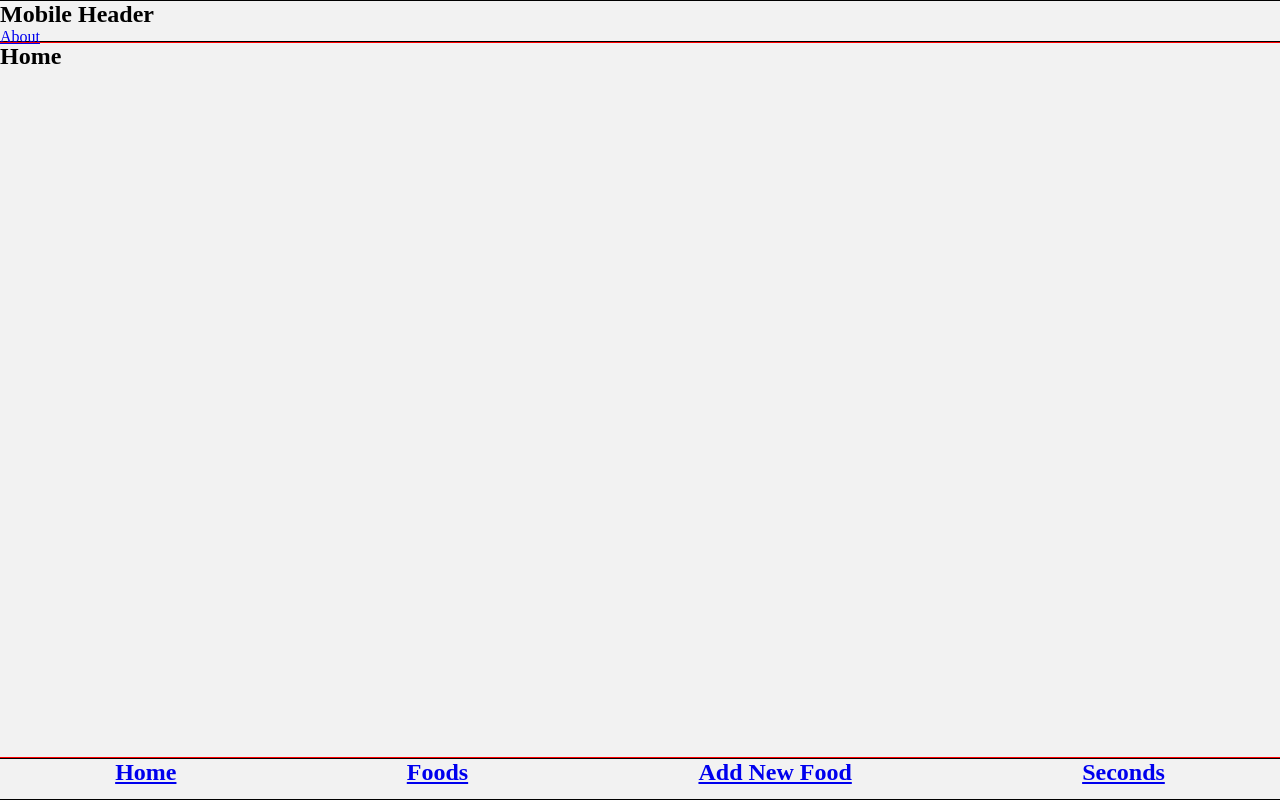
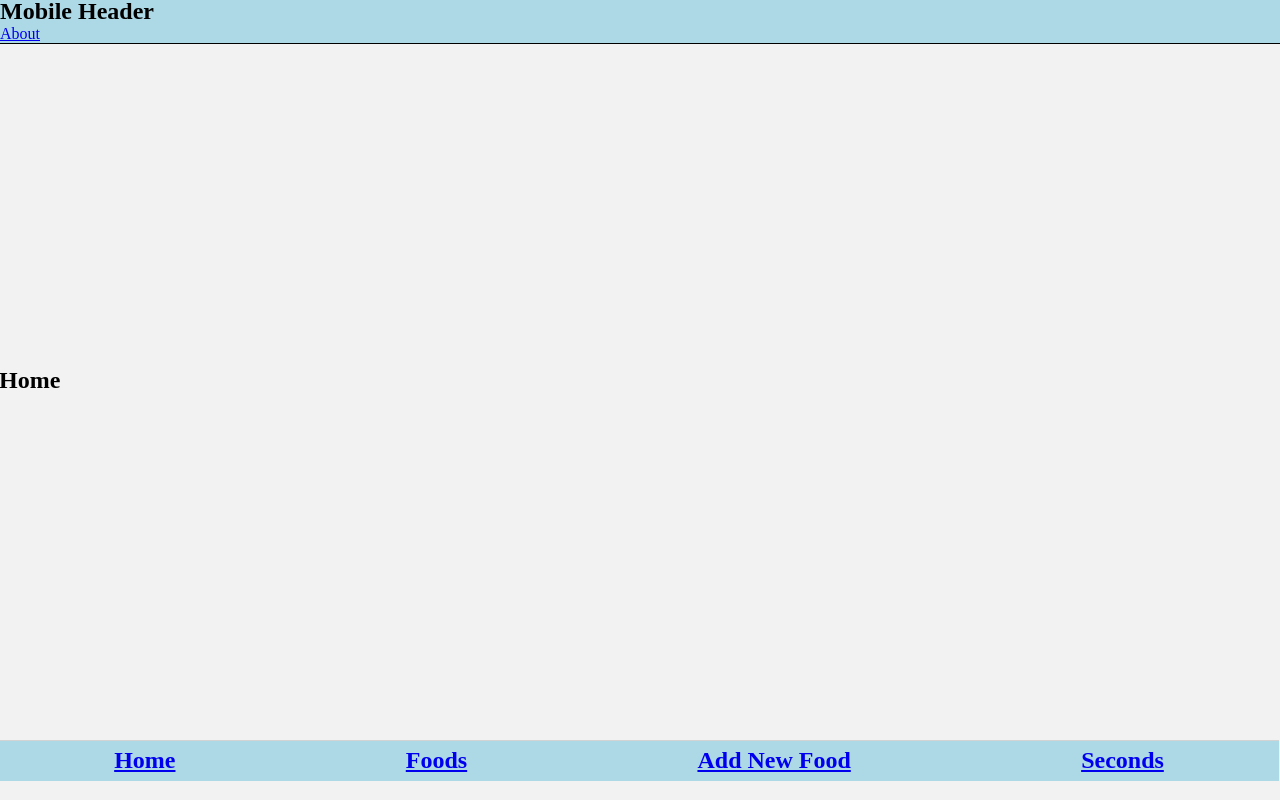
Before and after one commit to ayoublos/Seconds_Front-End, a React (Vite) app: page / in a window 1280 px wide. Built offline with nearby package versions, Linux system fonts and the light colour scheme.

Commit message:
adjust footer sticky footer taking too long

```diff
--- a/src/App.css
+++ b/src/App.css
@@ -1,31 +1,33 @@
-.view {
+.layout {
   width: 100vw;
   height: 100vh;
-  display: flex;
-  flex-direction: column;
+  display: grid;
+  grid-template-rows: 5% 1fr 10% ;
   align-items: center;
   justify-content: center;
   background-color: #f2f2f2;
+  position: relative;
 }
 
-.view * {
+.layout * {
   /* border: 1px solid black; */
 }
 
 header {
-  height: 5%;
   width: 100vw;
   border: 1px solid black;
+  background: lightblue;
 }
 
 main {
-  height: 90%;
+  height: fit-content;
   width: 100vw;
-  border: 1px solid red;
+  /* border: 1px solid red; */
 }
 
 footer {
-  height: 5%;
+  height: 5vh;
   width: 100vw;
-  border: 1px solid black;
+  background: lightblue;
+  border-top: 1px solid lightgray;
 }
--- a/src/App.jsx
+++ b/src/App.jsx
@@ -14,7 +14,8 @@ import MobileNav from './Components/Footer/MobileNav.jsx'
 
 export default function App() {
   return (
-    <div className='view'>
+    <>
+      <div className='layout'>
         <header>
           <MobileHeader />
         </header>
@@ -32,10 +33,10 @@ export default function App() {
           </Routes>
         </main>
         <footer>
-        <div className='mobile-nav'>
           <MobileNav />
-        </div>
         </footer>
       </div>
+
+    </>
   )
 }
--- a/src/Components/Footer/MobileNav.css
+++ b/src/Components/Footer/MobileNav.css
@@ -1,5 +1,7 @@
 .mobile-nav {
   width: 100%;
+  height: 100%;
   display: flex;
   justify-content: space-around;
+  place-items: center;
 }
--- a/src/Components/Header/MobileHeader.jsx
+++ b/src/Components/Header/MobileHeader.jsx
@@ -3,7 +3,7 @@ import { Link } from'react-router-dom'
 
 export default function MobileHeader() {
   return (
-    <div>
+    <div className="mobile-header">
       <h2>Mobile Header</h2>
       <Link to='/about'>About</Link>
     </div>
```
Lines whose indentation alone changed are shown as unchanged.
